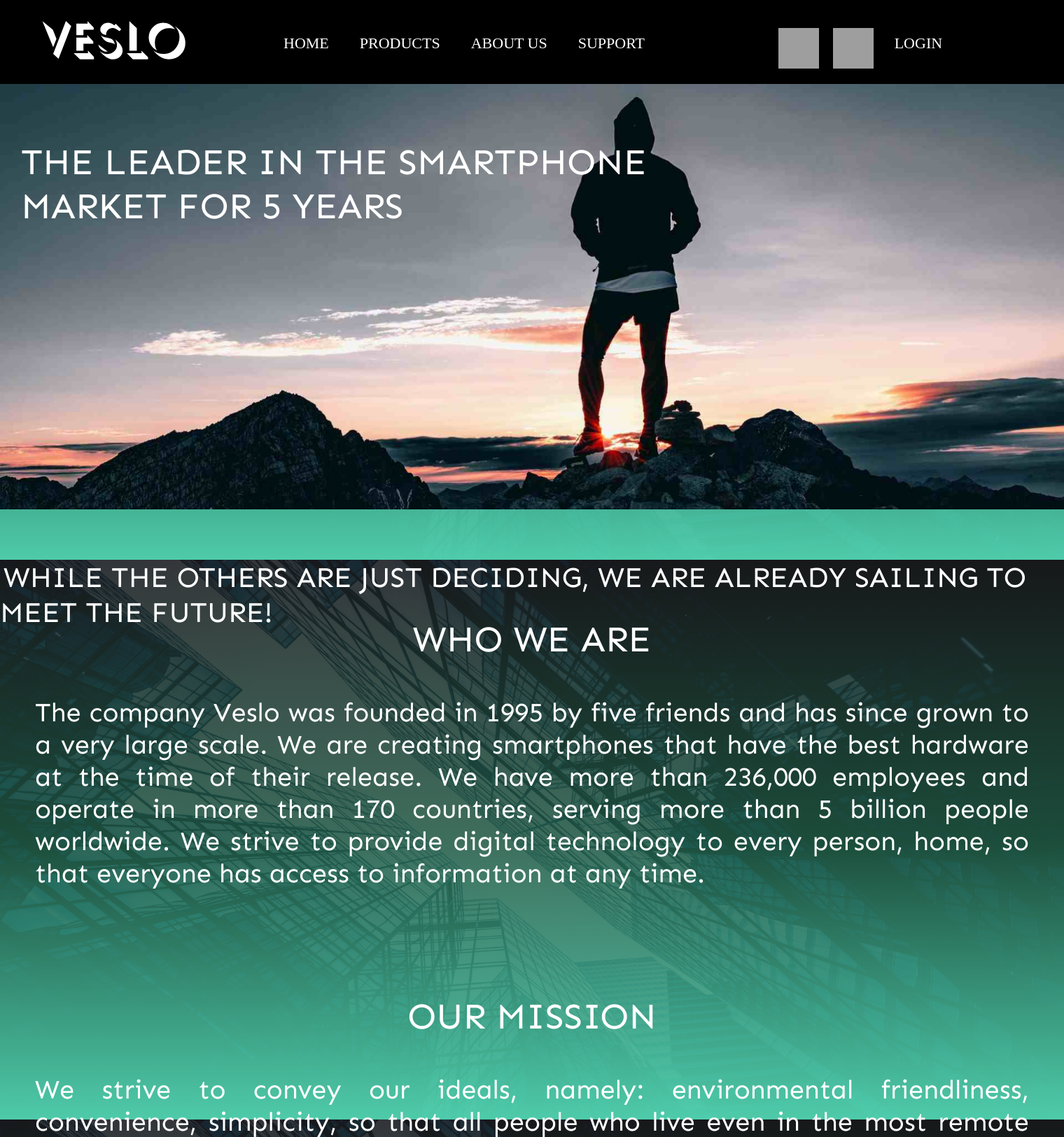
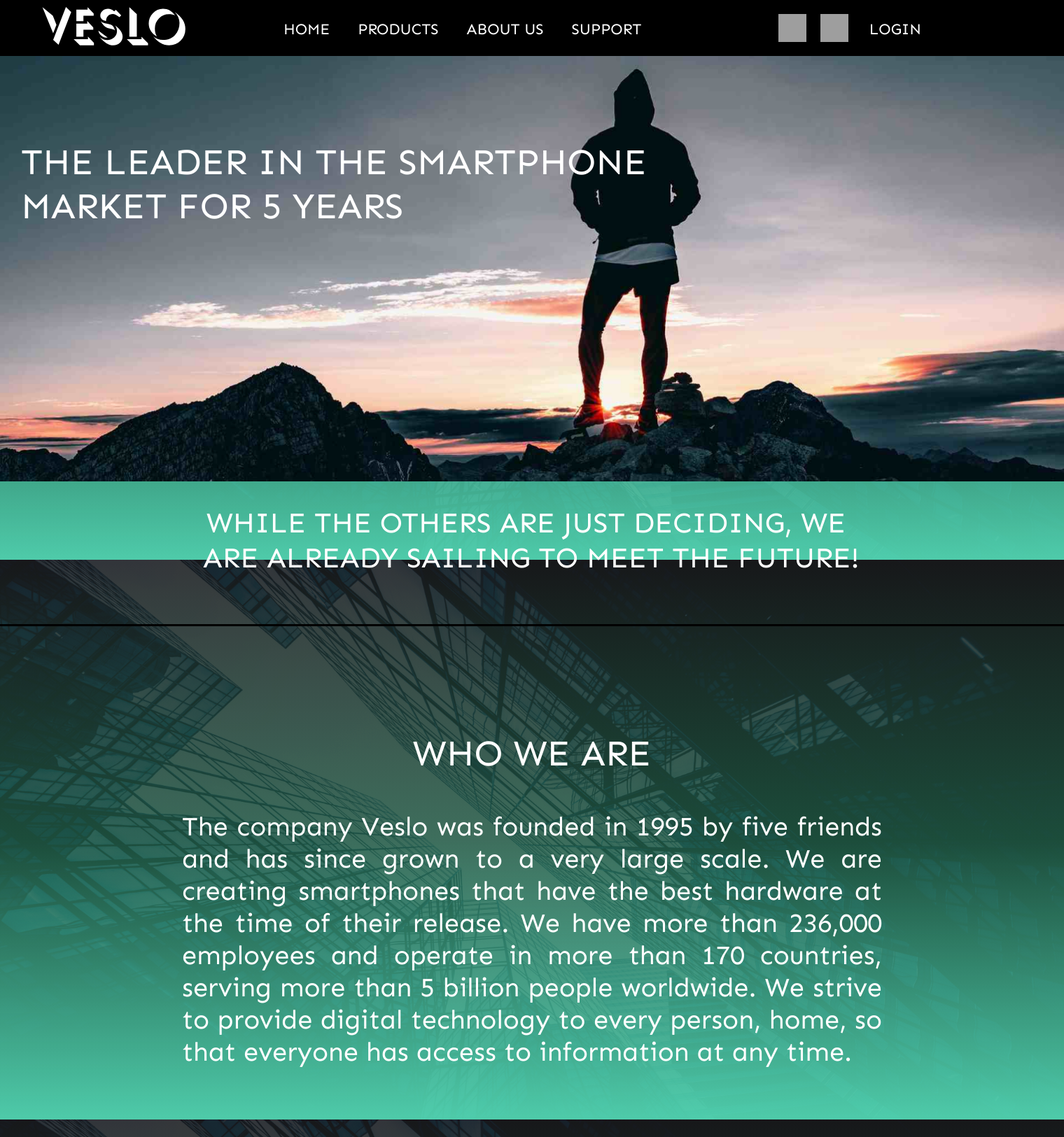
Before and after one commit to Tetalka/Progmen, a PHP site: page /CUMPHONE/about.html in a window 1520 px wide. Shown: the top 1625 px of the page at 70% size. Run offline with PHP 8.4, Linux system fonts and the light colour scheme; grey boxes are pictures that could not be loaded.

Commit message:
about теперь как остальные страницы, уменьшен размер хедера,

```diff
--- a/CUMPHONE/about.html
+++ b/CUMPHONE/about.html
@@ -5,15 +5,15 @@
 	<link rel="stylesheet" type="text/css" href="styles/main.css">
 		<link rel="shortcut icon" href="images/icon.png" type="image/png">
 		<script src="scripts/jquery.js"></script>
+		<meta name="viewport" content="width=device-width, initial-scale=1">
 </head>
 <body>
 		<div class="input-form align-center disabled">
 			<div class="input-form__background-blur align-center" onclick="changeLoginDisplay()"></div>
-			<div class="page__buffer"></div>
+
 				<div class="logo logo-input align-center" href="index.html">
 					<img src="images/VESLO.svg">
 				</div>
-			<div class="page__buffer"></div>
 			<div class="list align-center list-login">
 				<div class="list__item-holder buffer-for-footer">
 					<input class="input-form__input inplogin" placeholder="Login">
@@ -26,6 +26,8 @@
 				</div>
 			</div>
 		</div>
+
+	<div class="content-holder-prime">
 		<div class="header">
             <div class="header__holder">
                 <a class="logo" href="index.html">
@@ -44,31 +46,53 @@
                 </div>
             </div>
         </div>
-	<div class="content-holder-prime">
 
-		<section class="main-content">
+
 		<article class="big-img">
 			<img class="content-img" src="images/imagen-principal-home_0_0 1.png">
 			<p class="headline-text-img"><span>THE LEADER IN THE SMARTPHONE<br>MARKET FOR 5 YEARS</span></p>
+
+			<div class="page-content background-no-gradient big-img-text-holder">
+				<div class="page__content-holder-holder align-center ">
+					<div class="page__content-holder">
 					<p class="text-img"><span>WHILE THE OTHERS ARE JUST DECIDING, WE ARE ALREADY SAILING TO MEET THE FUTURE!</span></p>
+					</div>
+				</div>
+			</div>
 
 		</article>
 
-			<article class="about">
+		<div class="page__content background-no-gradient">
+            <div class="page__content-holder-holder align-center">
+                <div class="page__content-holder">
 				<p class="headline-1">WHO WE ARE</p>
 				<p class="main-text">
 					The company Veslo was founded in 1995 by five friends and has since grown to a very large scale. We are creating smartphones that have the best hardware at the time of their release. We have more than 236,000 employees and operate in more than 170 countries, serving more than 5 billion people worldwide. We strive to provide digital technology to every person, home, so that everyone has access to information at any time.
 				</p>
+
+				</div>
+			</div>
+		</div>
+
+		<div class="page__content background-no-gradient">
+			<div class="page__content-holder-holder align-center">
+                <div class="page__content-holder">
 				<p class="headline-1">OUR MISSION</p>
 				<p class="main-text">
 					We strive to convey our ideals, namely: environmental friendliness, convenience, simplicity, so that all people who live even in the most remote corners of the world can improve their daily lives and enjoy modern amenities.
 				</p>
-			</article>
+
+				</div>
+			</div>
+		</div>
             <!--
             <article class="points">
                 <p class="headline-2">Key facts</p>
             </article>
             -->
+
+	<div class="page__content background-no-gradient founders-holder">
+		<div class="page__content-holder-holder align-center">
 				<article class="founders">
 					<p class="headline-3">FOUNDERS OF COMPANY</p>
 					<div class="team">
@@ -79,9 +103,9 @@
 						<img class="photo" src="images/IMG_20201103_142624_1 1.png">
 					</div>
 				</article>
-		</section>
+		</div>
+	</div>
 
-		<div class="page__buffer buffer-for-footer"></div>
 	</div>
 
 
@@ -139,7 +163,7 @@
         <div class="list align-center list-low">
             <div class="list__item-holder ">
                 <div class="page__content-text text-left">Follow our social media</div>
-                <div class="list__item-holder flow-row">
+                <div class="list__item-holder flow-row list-sm">
                     <a><img class="menu__image img-very-small" src="images/FBicon.svg"></a>
                     <a><img class="menu__image img-very-small" src="images/INSTicon.svg"></a>
                     <a><img class="menu__image img-very-small" src="images/YTicon.svg"></a>
@@ -148,7 +172,7 @@
             </div>
             <div class="list__item-holder">
                 <div class="page__content-text text-right">information@veslo.corp</div>
-                <div class="page__content-text text-title text-right" style="margin-top:0">+7(925)385-61-23</div>
+                <div class="page__content-text text-title text-right" style="margin-top:55px">+7(925)385-61-23</div>
             </div>
 
         </div>
--- a/CUMPHONE/styles/about.css
+++ b/CUMPHONE/styles/about.css
@@ -5,18 +5,17 @@
 	padding: 0;
 }
 
-@font-face {
-	font-family: Sen-Regular;
-    src: url(fonts/Sen-Regular.ttf);
-}
 
 body {
 	background: #141519;
+	width:100%;
+	min-width: 1500px;
     background-attachment: fixed;
     background-repeat: no-repeat;
     background-size: 100% 100%;
     background-image: linear-gradient(rgba(41, 41, 41, 0.26), rgba(61, 245, 168, 0.26), rgba(85, 223, 186, 0.9)), url("low-angle-view-of-skyscrapers 2.png");
 }
+
 
 .navbar {
     overflow: hidden;
@@ -73,9 +72,6 @@ body {
 
 /*=== end header ===*/
 
-.main-content {
-	margin-top: 120px;
-}
 
 .content-img {
 	width: 100%;
@@ -96,10 +92,10 @@ body {
 }
 
 .text-img {
+	margin-left: 30px;
 	position: absolute;
-	top: 800px;
-
-	width: 100%;
+	margin-top:30px;
+	width: 1000px;
 }
 
 .text-img span {
--- a/CUMPHONE/styles/main.css
+++ b/CUMPHONE/styles/main.css
@@ -83,22 +80,27 @@
 }
 
 .content-holder-prime {
+	margin-top:80px;
     height: auto;
     width:100%;
-	min-width: 1500px;
-    padding-bottom: -300px;
+	min-width: 1480px;
+	right:0;
 }
 
 .header {
+	overflow:hidden;
+	font-family: Sen-Regular;
     z-index: 5;
     position: fixed;
     top: 0;
     left: 0;
     right: 0;
-    height: 120px;
+    height: 80px;
     width: 100%;
     background-color: rgb(0, 0, 0);
 }
+
+
 .header__holder {
     display: flex;
     flex-flow: row nowrap;
@@ -110,28 +112,14 @@
     left: 0;
     margin: auto auto;
 }
-.main-page__line {
-    width: 960px;
-    margin: 0 auto;
-    margin-top: 27px;
-}
 
-.logo {
-	cursor: pointer;
-    width: 175px;
-    height: 60px;
-    top: 0;
-    right: 0;
-    bottom: 20px;
-    left: 0;
-    margin: auto 150px auto 0;
-}
 
 .menu
 {
     height: 40px;
     width:800px;
-    display:inline-block;
+    display:flex;
+	flex-flow: row nowrap;
     position: relative;
     top:0;
     right:0;
@@ -146,11 +134,27 @@
     margin: 0 20px;
 }
 .menu__image {
-    height:58px;
-    width:58px;
+    height:40px;
+    width:40px;
     margin: 0 10px;
     float:left;
 }
+
+
+
+.logo {
+	cursor: pointer;
+    width: 175px;
+    height: 60px;
+    top: 0;
+    right: 0;
+    bottom: 20px;
+    left: 0;
+    margin: auto 150px auto 0;
+}
+
+
+
 
 .list {
     display: flex;
@@ -179,20 +184,13 @@
     height: 800px;
     background: linear-gradient(to bottom, rgba(0, 0, 0, 0.9) 0%, rgba(0, 0, 0, 0.9) 7.81%, rgba(85, 223, 186, 0.9) 100%);
 }
-.page__content_bottom{
-	background: linear-gradient(to top, rgba(0, 0, 0, 0.9) 0%, rgba(0, 0, 0, 0.9) 7.81%, rgba(85, 223, 186, 0.9) 100%)
-}
+
 .page__content-holder {
     padding: 0 250px 0 250px;
     display:inline-block;
     height:800px;
     width:1000px;
     position:relative;
-    top:0;
-    right:0;
-    bottom:0;
-    left:0;
-    margin: 0 auto;
 }
 .page__content-holder-holder{
     margin: 0;
@@ -456,3 +459,20 @@
 .phones {
     	margin-bottom: 50px;
 }
+
+.background-no-gradient{
+	background: transparent;
+}
+
+.founders-holder{
+	height:1100px;
+	border-top: 4px dotted black;
+}
+
+.big-img-text-holder{
+	height:200px;
+	border-bottom: 3px solid black;
+}
+.list-sm{
+	width:280px;
+}
--- a/CUMPHONE/styles/stylesForQuery.css
+++ b/CUMPHONE/styles/stylesForQuery.css
@@ -12,7 +12,7 @@
 .filter{
     text-align:center;
     width:100%;
-    margin-top:120px;
+    margin-top:150px;
 }
 .filter__text{
     width:47%;
```
Also changed, not shown: other parts of CUMPHONE/styles/main.css (+21 -18 lines), CUMPHONE/index.html (+6 -16 lines), CUMPHONE/products.html (+3 -5 lines). Lines whose indentation alone changed are shown as unchanged.
